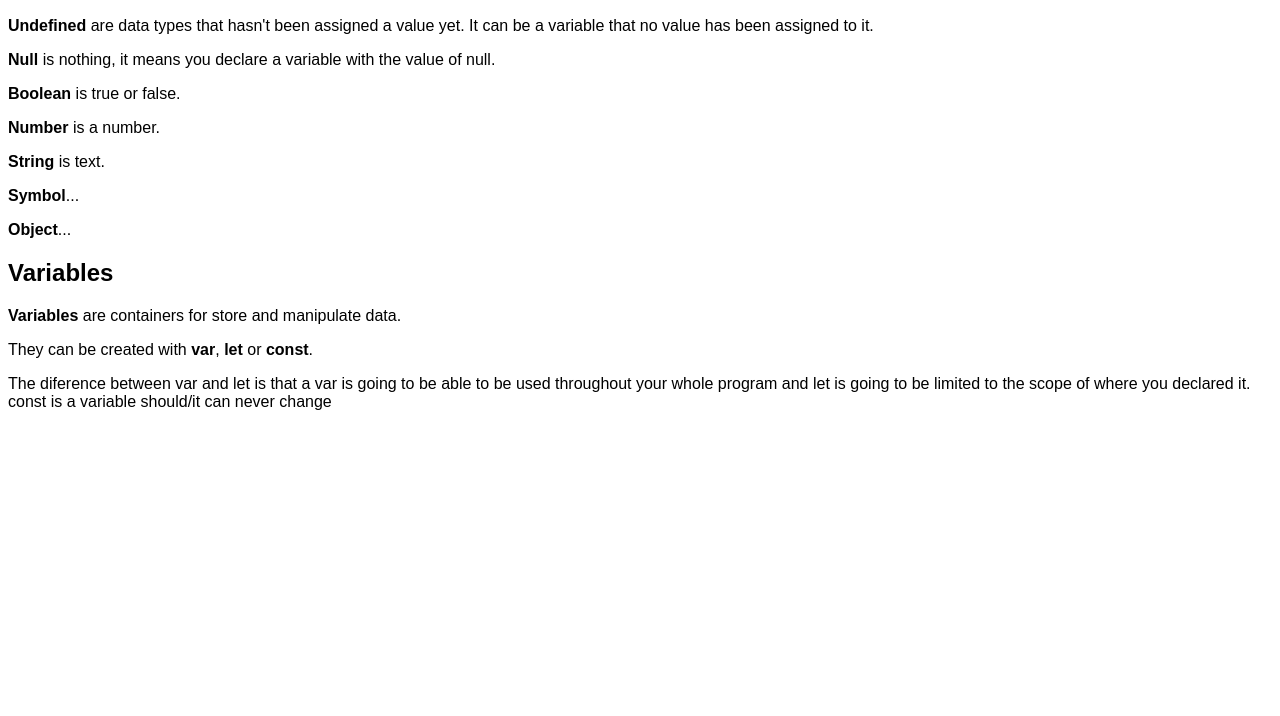
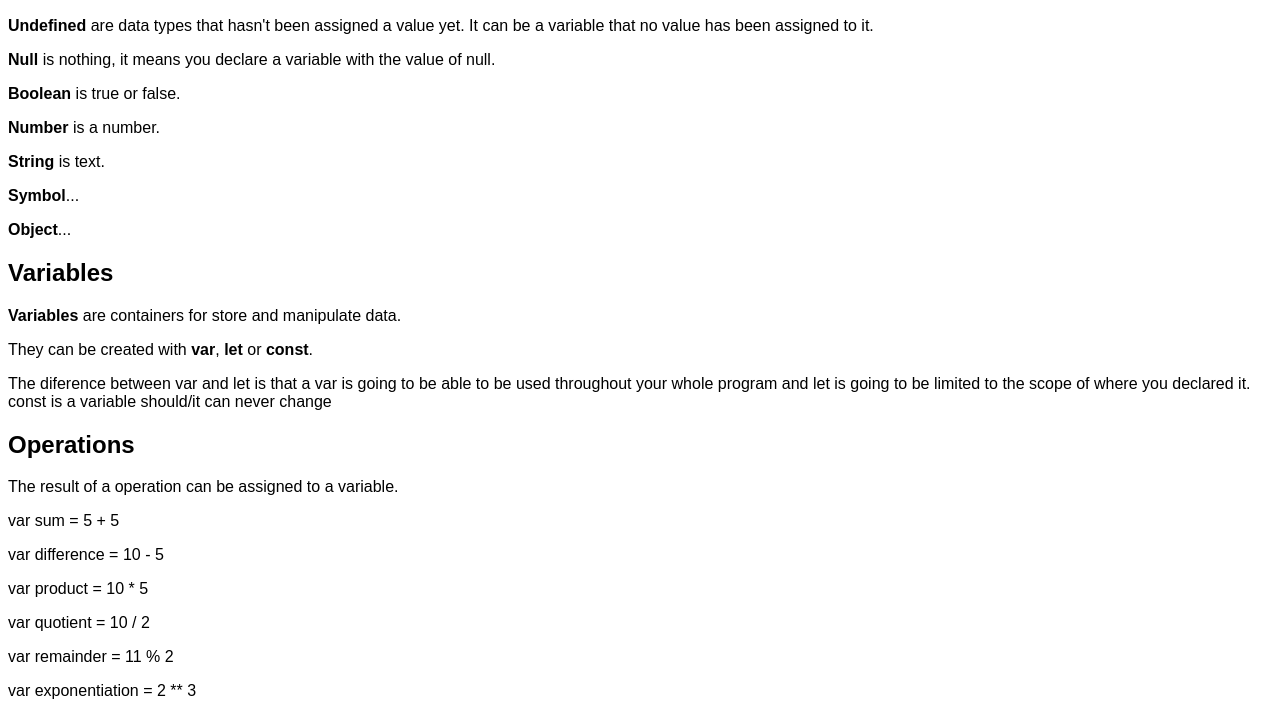
Before and after one commit to araujocrk/Modulo-02, a plain HTML site: page Programacao_Web_Front_End/Solo_Practice/js-course.html in a window 1280 px wide. Shown: the part 111-827 px from the top of the page. Before the commit the page ends 800 px from the top, so only its background shows below. Drawn offline with Linux system fonts and the light colour scheme.

Commit message:
Atualizar o js-course.html

```diff
--- a/Programacao_Web_Front_End/Solo_Practice/js-course.html
+++ b/Programacao_Web_Front_End/Solo_Practice/js-course.html
@@ -5,10 +5,11 @@
     <meta name="viewport" content="width=device-width, initial-scale=1.0">
     <link rel="stylesheet" href="js-course.css">
     <title>Document</title>
+    <script src="js-course.js" defer>
+
+    </script>
+
 </head>
-<script src="js-course.js" defer>
-
-</script>
 <body>
     <h1>free Code Camp Course</h1>
     <h2>Data Types</h2>
@@ -43,5 +44,14 @@
         console.log(area2);
     </script>
     <p>The diference between var and let is that a var is going to be able to be used throughout your whole program and let is going to be limited to the scope of where you declared it. const is a variable should/it can never change</p>
+    <h2>Operations</h2>
+    <p>The result of a operation can be assigned to a variable.</p>
+    <p>var sum = 5 + 5</p>
+    <p>var difference = 10 - 5</p>
+    <p>var product = 10 * 5</p>
+    <p>var quotient = 10 / 2</p>
+    <p>var remainder = 11 % 2</p>
+    <p>var exponentiation = 2 ** 3</p>
+
 </body>
 </html>
```
